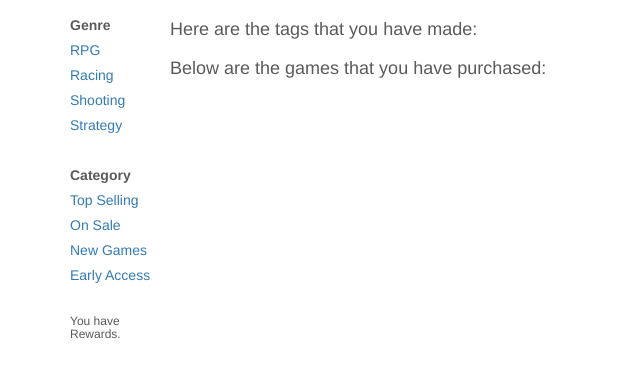
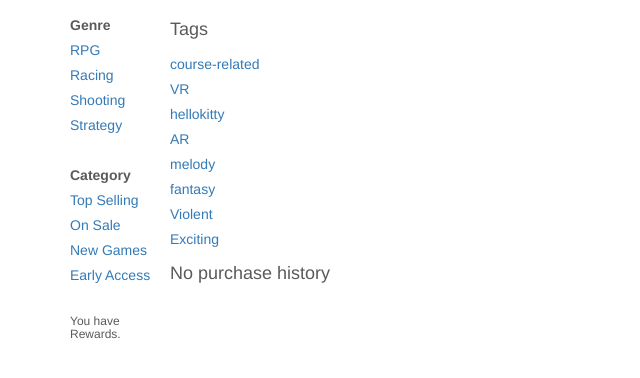
Before and after one commit to COMP3297/Construction, a Django app: page /browse/ in a window 1280 px wide. Shown: the part 94-472 px from the top of the page, without its empty margins (0-640 px from the left). Run offline with Django 3.2, Linux system fonts and the light colour scheme; the first user in the database is signed in; data comes from the database, SQL or seed files in the repository; some libraries are stand-ins or nearby versions.

Commit message:
Fixing Browse by tags

```diff
--- a/fume/models.py
+++ b/fume/models.py
@@ -100,8 +100,6 @@ class Purchase(models.Model):
 		for gme in games:
 			g = Game.objects.get(game=gme)
 			self.game.add(g)
-
-
 	def getGame(self):
 		return self.game
 	def getSpentAmount(user):
@@ -135,7 +133,6 @@ class Cart(models.Model):
 		games = self.game.all()
 		for g in games:
 			self.game.remove(g)
-
 	def deleteItem(self,game_id):
 		theGame = Game.objects.get(game_id=game_id)
 		self.game.remove(theGame)
@@ -145,7 +142,6 @@ class Reward(models.Model):
 	timeReceived = models.DateTimeField(blank=True, null=True)
 	expirationDate = models.DateTimeField(blank=True,null=True)
 	amount = models.DecimalField(max_digits=5, decimal_places=2,blank=True, null=True)
-
 	def receiveReward(self):                    # to record the time when the reward is received
 			self.timeReceived = datetime.today()
 			self.expirationDate = self.timeReceived + timedelta(days=120)
@@ -169,7 +165,6 @@ class Reward(models.Model):
 		return str(self.expirationDate)
 
 
-
 class Administrator(models.Model):
 	adminID = models.CharField(max_length=200)
 
@@ -179,7 +174,6 @@ class Recommendation(models.Model):
 		return self.userId.first_name + self.userId.last_name
 	def getRecommendationList(self):
 		user = self.userId
-
 		# Call the function to get purchase history (at most three recently purchased games)
 		purchasedList = getUserPurchaseHistory(user)
 		# Create a recommendation list
--- a/fume/templates/fume/browse.html
+++ b/fume/templates/fume/browse.html
@@ -57,7 +57,7 @@
     </div>
     <div class="rightcontainer">
 	<div class="tagbrowse">
-		<h4>Here are the tags that you have made:</h4>
+		<h4>Tags</h4>
 		<ul class="clearfix">
 			{% for eachTag in tags %}
 				<li class="tag item"><a href="/browse/{{eachTag.id}}">{{eachTag}}</a></li>
@@ -65,7 +65,8 @@
 		</ul>
 	</div>
 	<div class="historyBrowse">
-		<h4>Below are the games that you have purchased:</h4>
+	{% if games %}
+		<h4>Games that you have purchased:</h4>
 
 	{% for eachPurchase in games %}
 		{% for eachGame in eachPurchase.game.all %}
@@ -82,11 +83,14 @@
 					<h4>{{eachGame}}</h4>
 				</a>
 				<p class="browsedesc">{{eachGame.gameDescription}}</p>
+				<p class="browsedesc"> Bought on {{ eachPurchase.pTime|date:"D d M Y H:i" }}</p>
 			</div>
 		</div>
 		{% endfor %}
 	{% endfor %}
-
+	{% else %}
+		<h4>No purchase history</h4>
+	{% endif %}
 	</div>
 
     </div>
--- a/fume/templates/fume/browseBy.html
+++ b/fume/templates/fume/browseBy.html
@@ -56,7 +56,7 @@
       </div>
     </div>
     <div class="rightcontainer">
-	<h4>Here are the tags that you have made:</h4>
+	<h4>Browsing by tag</h4>
 	<ul class="clearfix">
 		{% for eachTag in tags %}
 			<li class="tag item"><a href="/browse/{{eachTag.id}}">{{eachTag}}</a></li>
--- a/fume/templates/fume/featured.html
+++ b/fume/templates/fume/featured.html
@@ -101,7 +101,7 @@
 		<!-- ==================================================================================== -->
 		{% if rcmdList %}
 		<div class="recommended">
-        	<h2>Recommended</h2>
+        	<h2>Recommended for you</h2>
 				{% for eachGame in rcmdList %}
 					<div class="recItem">
 					  <a href="/games/{{eachGame.game_id}}"><img class="small" src="{{eachGame.getImageList.0.image.url}}" alt=""></a>
--- a/fume/views.py
+++ b/fume/views.py
@@ -157,7 +157,7 @@ def featured(request):
 @login_required
 def browse(request):
 	currentUser = request.user
-	tags = Tag.objects.all().filter(creator=currentUser)
+	tags = Tag.objects.all()
 	games = Purchase.objects.all().filter(userId=currentUser).all()
 	#imageList = game.getImageList()
 	#image1 = imageList[0]
```
Also changed, not shown: db.sqlite3.
